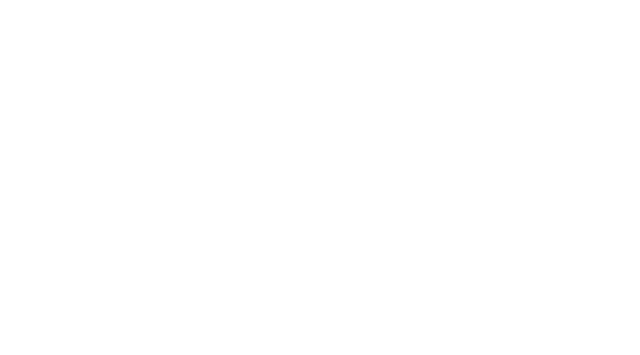
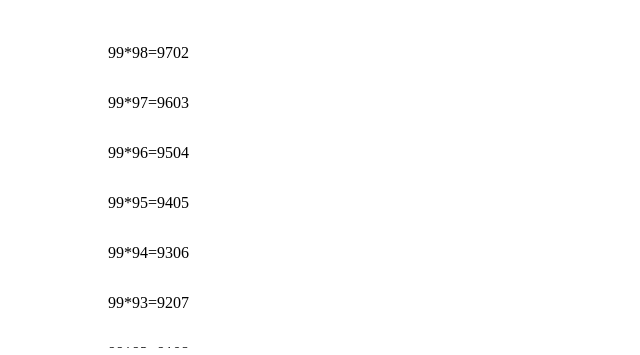
Before and after one commit to CJStadler/euler-problem-4, a plain HTML site: page index.html in a window 1280 px wide. Shown: the whole page, without its empty margins (0-640 px from the left). Drawn offline with nearby package versions, Linux system fonts and the light colour scheme.

Commit message:
print some numbers

```diff
--- a/index.html
+++ b/index.html
@@ -9,7 +9,13 @@
     <script src="javascript/no_duplicates.js"></script>
     <script src="javascript/solution_stopping_at_largest_for_factor.js"></script>
     <script src="javascript/best_solution.js"></script>
+    <script src="javascript/graph_algorithm.js"></script>
   </head>
   <body>
+    <div id="visualization-best"></div>
+    <script>
+      // console.log(best_solution(3, function(f1, f2) { return f1*f2 }))
+      console.log(graph_algorithm(2, best_solution, "#visualization-best"))
+    </script>
   </body>
 </html>
--- a/javascript/best_solution.js
+++ b/javascript/best_solution.js
@@ -1,4 +1,4 @@
-function best_solution(n) {
+function best_solution(n, multiply) {
   var largest_palindrome = 0;
   var multiplications = 0;
 
@@ -10,7 +10,7 @@ function best_solution(n) {
     var smaller_factor = larger_factor;
 
     do {
-      product = larger_factor * smaller_factor;
+      product = multiply(larger_factor, smaller_factor);
 
       if (is_palindrome(product) && product > largest_palindrome) {
         largest_palindrome = product;
--- a/javascript/graph_algorithm.js
+++ b/javascript/graph_algorithm.js
@@ -1,5 +1,5 @@
-function graph_algorithm(n, algorithm_function, container_id) {
-  var svg = init_graph(container_id, n);
+function graph_algorithm(n, algorithm_function, container_selector) {
+  var svg = init_graph(container_selector, n);
 
   var multiplications = [];
 
@@ -12,15 +12,15 @@ function graph_algorithm(n, algorithm_function, container_id) {
     return product;
   };
 
-  algorithm_function(n, multiply_and_graph);
+  return algorithm_function(n, multiply_and_graph);
 }
 
-function init_graph(container, n) {
+function init_graph(container_selector, n) {
   var margin = {top: 20, right: 20, bottom: 20, left: 35},
-    width = container.width() - margin.left - margin.right,
+    width = 500 - margin.left - margin.right,
     height = 340 - margin.top - margin.bottom;
 
-  var svg = container.append("svg")
+  var svg = d3.select(container_selector).append("svg")
     .attr("width", width + margin.left + margin.right)
     .attr("height", height + margin.top + margin.bottom);
 
@@ -28,9 +28,15 @@ function init_graph(container, n) {
 }
 
 function graph(svg, multiplications) {
-  var products = svg.selectAll('.product').data(multiplications)
+  console.log(multiplications.length);
+  var products = svg.selectAll('.product').data(multiplications);
 
   // Update
 
   // Enter
+  products.enter().append("text")
+    .classed('product', true)
+    .text(function(d) { return `${d[0]}*${d[1]}=${d[0]*d[1]}`; })
+    .attr('dx', 100)
+    .attr('dy', function(d, i) { return i*50; });
 }
```
